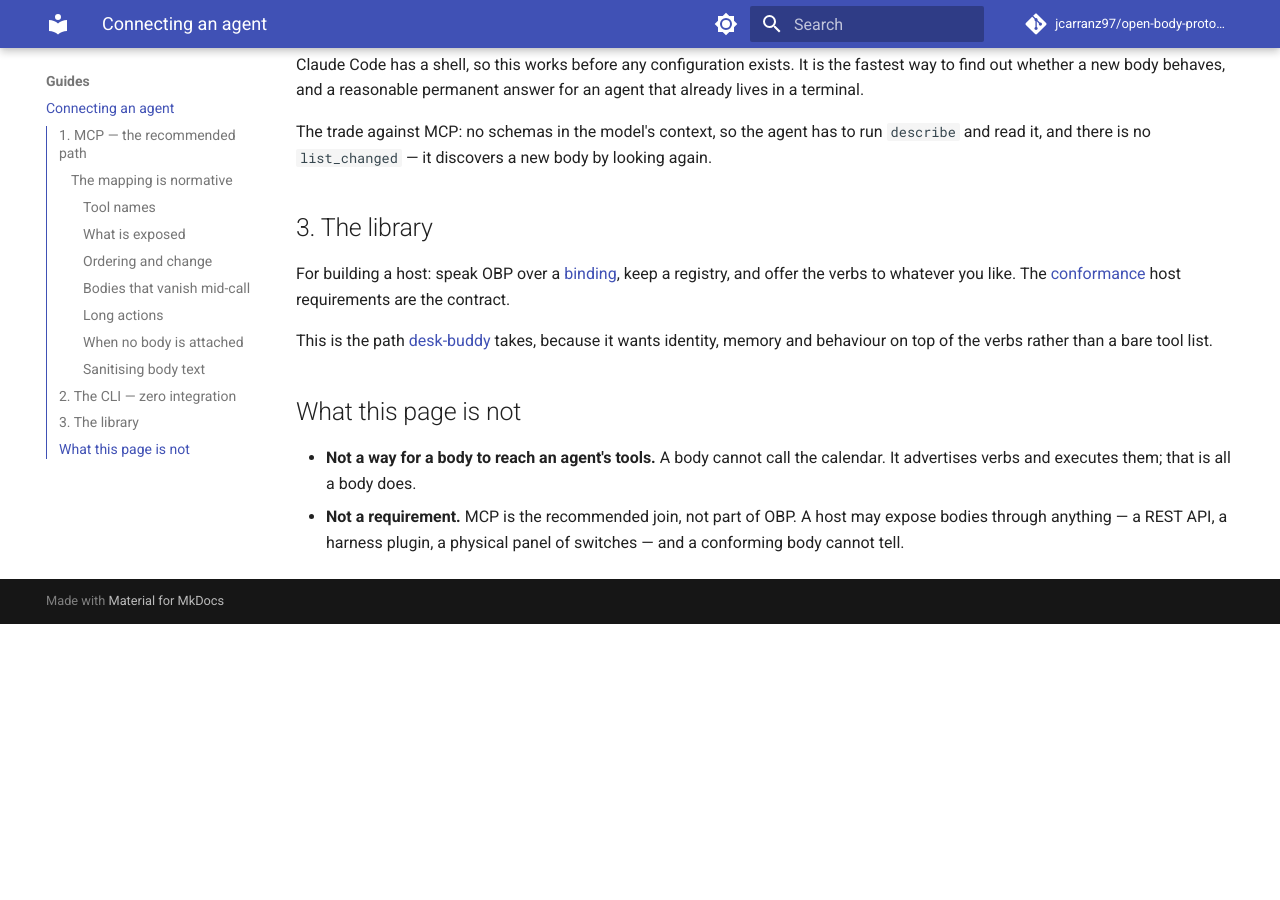
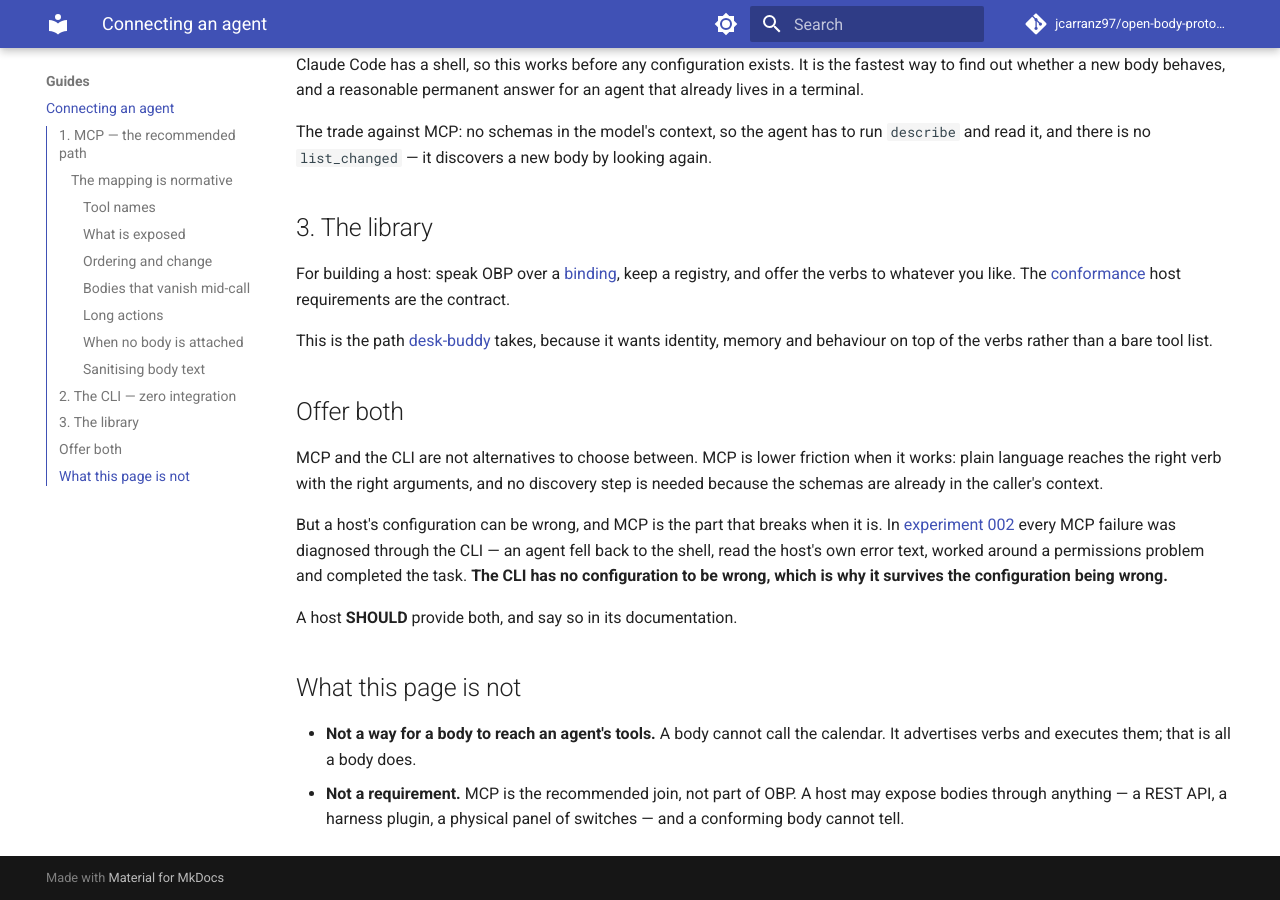
Before and after one commit to jcarranz97/open-body-protocol, an MkDocs documentation site: the page built from docs/guides/connecting-agents.md, in a window 1280 px wide and 900 px high, scrolled down 3499 px. Built offline with MkDocs 1.6.1 and Material for MkDocs 9.7.7, drawn with Linux system fonts in a browser that asks for light colours; comment, search, counter and statistics services are not loaded; before the commit the page ends 4123 px from its top, so only the background shows below that.

Commit message:
experiments: 002 answered — hot-plug confirmed, and offer both joins
The cable was pulled mid-session and put back. The host emitted
notifications/tools/list_changed on both transitions and Claude Code
re-listed immediately each time: five tools, then one, then five. M6 is now
confirmed against a real client rather than declared.

The agent recovered without being told how. It read errno 5 as a
disappearance, reported that the verbs were gone, and on "try again" called
obp__status — which retried the attach — and blinked. Three fixes from
earlier in this experiment chained to make that possible: a failure became a
result rather than a fault, presence loss withdrew the verbs, and status
retried.

The log also exposed a weak message: with nothing attached, status said "No
bodies attached and no errors recorded", which is true and useless. It now
lists the USB serial devices it can see and what to check, or says plainly
that there are none.

Part D settles the remaining questions: Claude Code speaks MCP 2025-11-25,
tools/list_changed is acted on, natural language reaches the right verb with
the right arguments and no discovery step, and a body can leave and return
mid-session without restarting the agent.

And the question the experiment existed to answer: offer both. MCP is lower
friction when it works, but every MCP failure here was diagnosed through the
CLI, which has no configuration to be wrong and therefore survives the
configuration being wrong. The guide now says so.

Co-Authored-By: Claude Opus 5 <noreply@anthropic.com>
Claude-Session: https://claude.ai/code/session_01676wGruprVRmhZTR4e4XJ6

```diff
--- a/docs/guides/connecting-agents.md
+++ b/docs/guides/connecting-agents.md
@@ -183,6 +183,22 @@ This is the path [desk-buddy](https://github.com/jcarranz97/desk-buddy)
 takes, because it wants identity, memory and behaviour on top of the verbs
 rather than a bare tool list.
 
+## Offer both
+
+MCP and the CLI are not alternatives to choose between. MCP is lower friction
+when it works: plain language reaches the right verb with the right
+arguments, and no discovery step is needed because the schemas are already in
+the caller's context.
+
+But a host's configuration can be wrong, and MCP is the part that breaks when
+it is. In [experiment 002](https://github.com/jcarranz97/open-body-protocol/tree/main/experiments/002-agent-drives-body)
+every MCP failure was diagnosed through the CLI — an agent fell back to the
+shell, read the host's own error text, worked around a permissions problem
+and completed the task. **The CLI has no configuration to be wrong, which is
+why it survives the configuration being wrong.**
+
+A host **SHOULD** provide both, and say so in its documentation.
+
 ## What this page is not
 
 - **Not a way for a body to reach an agent's tools.** A body cannot call the
```
Also changed, not shown: experiments/002-agent-drives-body/README.md (+64 -3 lines), 1 other file.
